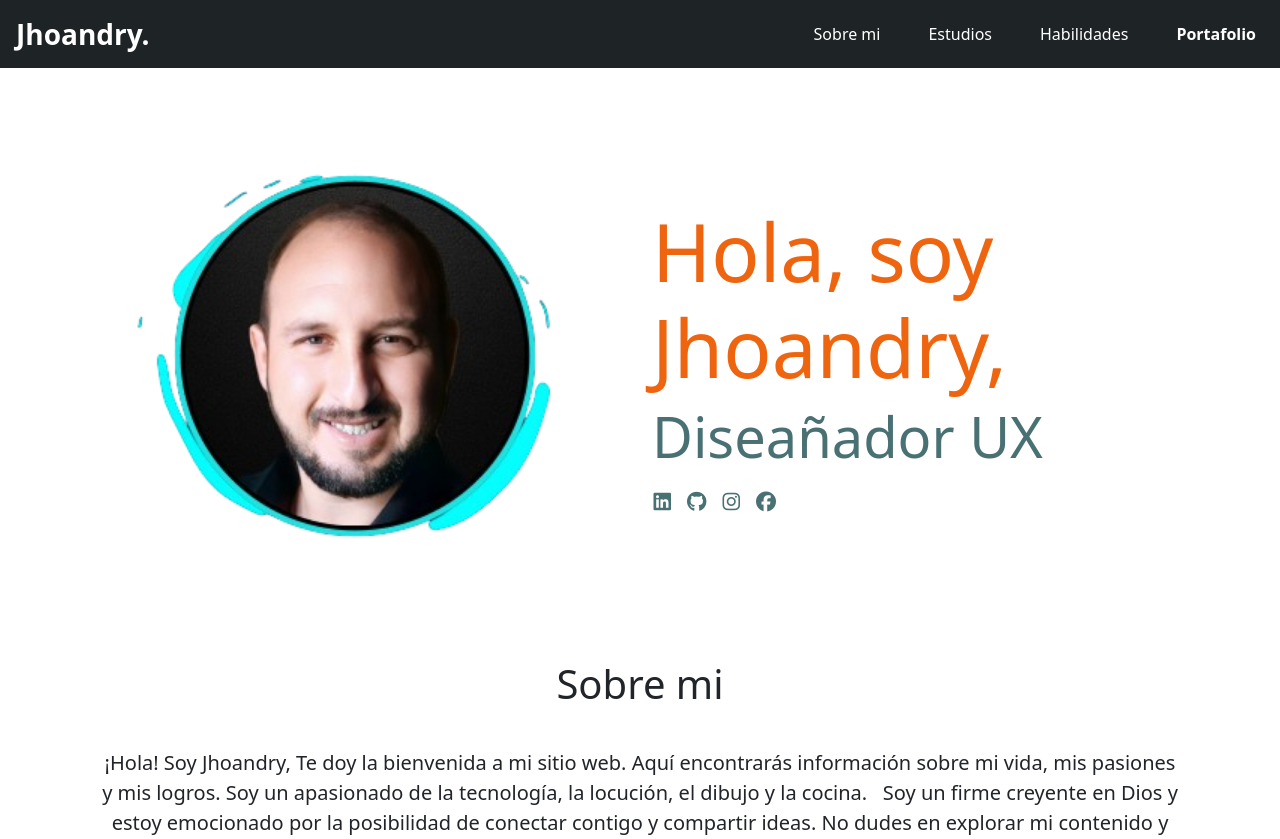
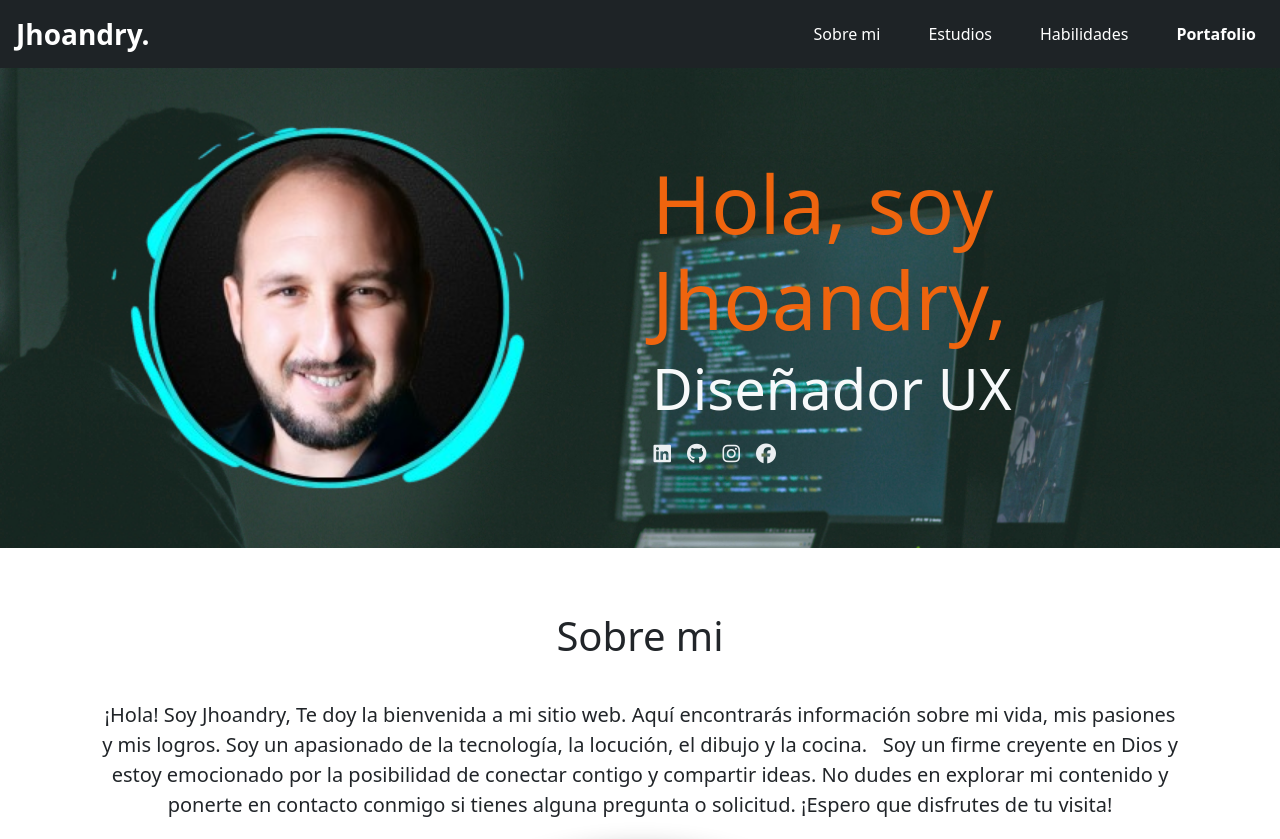
Before and after one commit to pizzadeveloper/Jhoandry-prog.github.io, a plain HTML site: page index.html in a window 1280 px wide. Shown: the top 839 px of the page. Drawn offline with nearby package versions, Linux system fonts and the light colour scheme.

Commit message:
agregar imagen fonfo

```diff
--- a/assets/css/style.css
+++ b/assets/css/style.css
@@ -7,9 +7,11 @@
     flex-direction: row;
     justify-content: space-evenly;
     align-items: center;
+    background-image: url('../imgs/fondo.jpg');
+    background-size: cover;
 }
 nav{
-    background-color:#1e2326;
+    background-color: #1e2326;
 
 }
 .encabezado img{
@@ -32,7 +34,7 @@ nav{
 }
 .rrss a{
     text-decoration: none;
-    color: #497174;
+    color: #ebeff2;
 }
 .imagen{
     display: flex;
@@ -46,7 +48,7 @@ nav{
 }
 .titulo2{
     font-size: 3.5rem;
-    color: #497174;
+    color: #f7f9fa;
 }
 .resumen{
     display: flex;
@@ -54,6 +56,7 @@ nav{
     align-items: center;
     text-align: center;
 }
+/*
 .seccion-estudios{
     display: flex;
     flex-direction: row;
@@ -73,6 +76,7 @@ nav{
     background-color: #D6E4E5;
     color: #1e2326;
 }
+*/
 .resumen img{
     width: 30rem;
     border-radius: 50%;
--- a/index.html
+++ b/index.html
@@ -32,14 +32,14 @@
                 </ul>
             </div>
         </nav>
-        <div class="container encabezado my-5">
+        <div class="encabezado">
             <div class="row">
                 <div class="col-12 col-md-8 col-lg-6 imagen">
                     <img src="./assets/imgs/foto-perfil.png" alt="foto-prog">
                 </div>
                 <div class="col-12 col-md-4 col-lg-6 descripcion">
                     <h1 class="my-2 titulo1">Hola, soy Jhoandry,</h1>
-                    <h3 class="my-0 titulo2">Diseañador UX</h3>
+                    <h3 class="my-0 titulo2">Diseñador UX</h3>
                     <div class="rrss">
                         <a href="#"><i class="fab fa-linkedin"></i></a>
                         <a href="#"><i class="fab fa-github"></i></a>
```
Also changed, not shown: assets/imgs/fondo.jpg (added).
